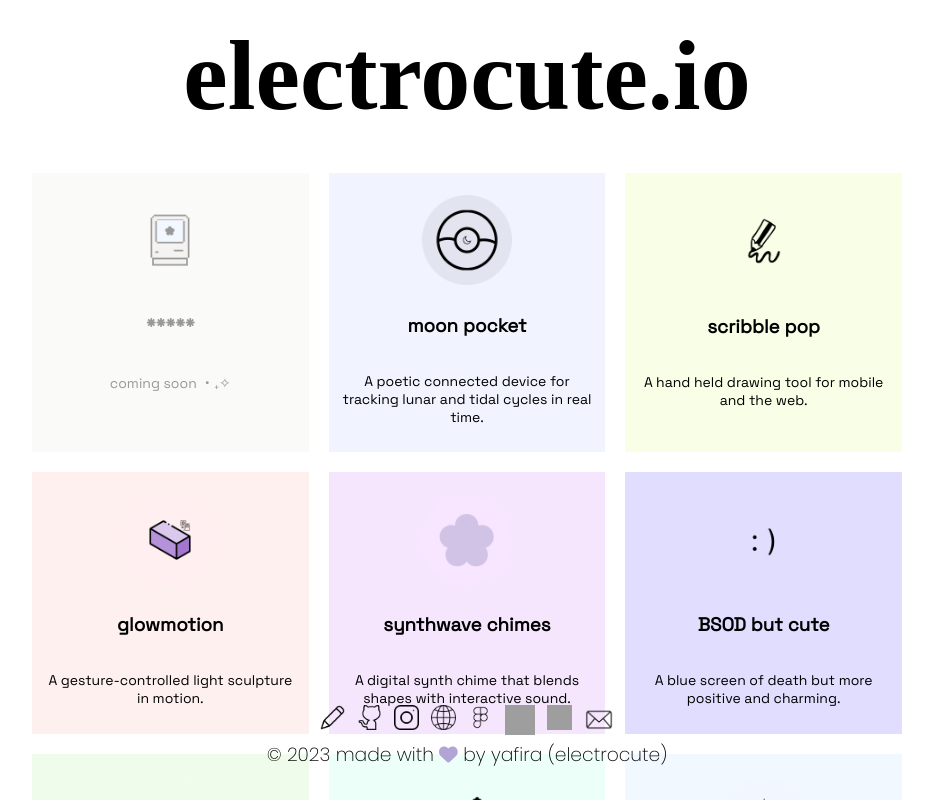
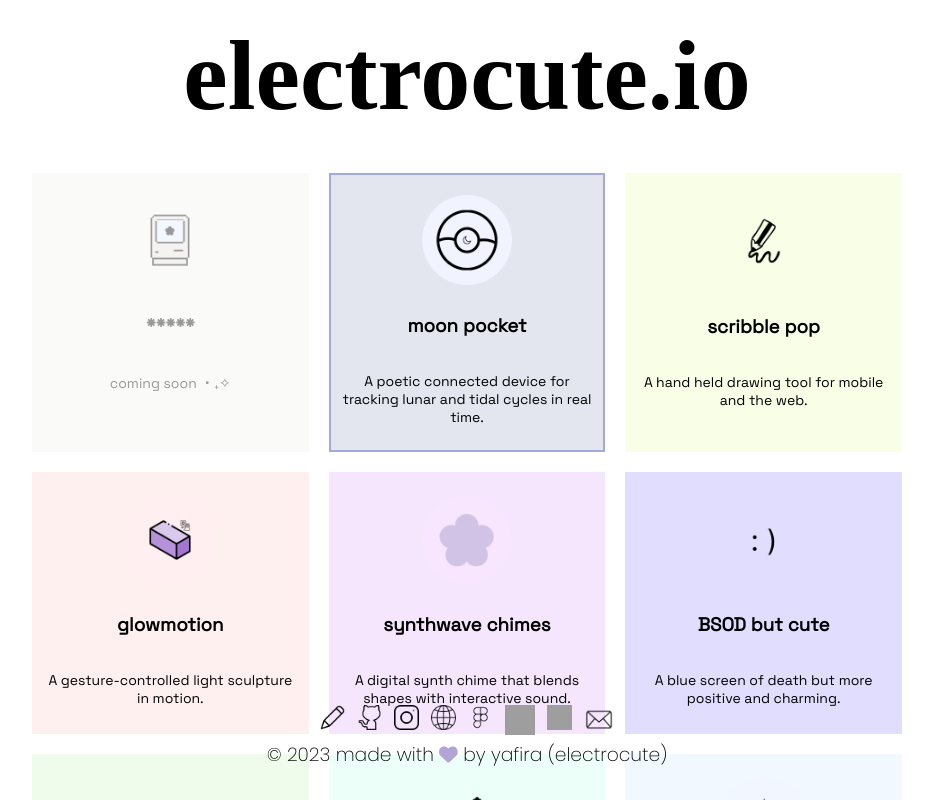
Before and after one commit to yafira/electrocute, a Next.js app: page / in a window 1280 px wide. In both pictures the pointer is over the link 639 px from the left and 312 px from the top of the page. Shown: the top 800 px of the page, without its empty margins (173-1106 px from the left). Built offline with nearby package versions, Linux system fonts and the light colour scheme; grey boxes are pictures that could not be loaded; a web font is replaced by a local one.

Commit message:
updated styling for moon pocket card

```diff
--- a/src/styles/Home.module.css
+++ b/src/styles/Home.module.css
@@ -252,12 +252,12 @@
 	border-color: #e9fca2;
 }
 .projectCard17 {
-	background-color: #e3e5ef;
+	background-color: #f1f3fe;
 	border: transparent 2px solid;
 }
 .projectCard17:hover {
-	background-color: #f1f3fe;
-	border: transparent 2px solid;
+	background-color: #e3e5ef;
+	border-color: #a2aadb;
 }
 
 .projectCard20 {
```
Also changed, not shown: src/assets/moonpocket.png.
